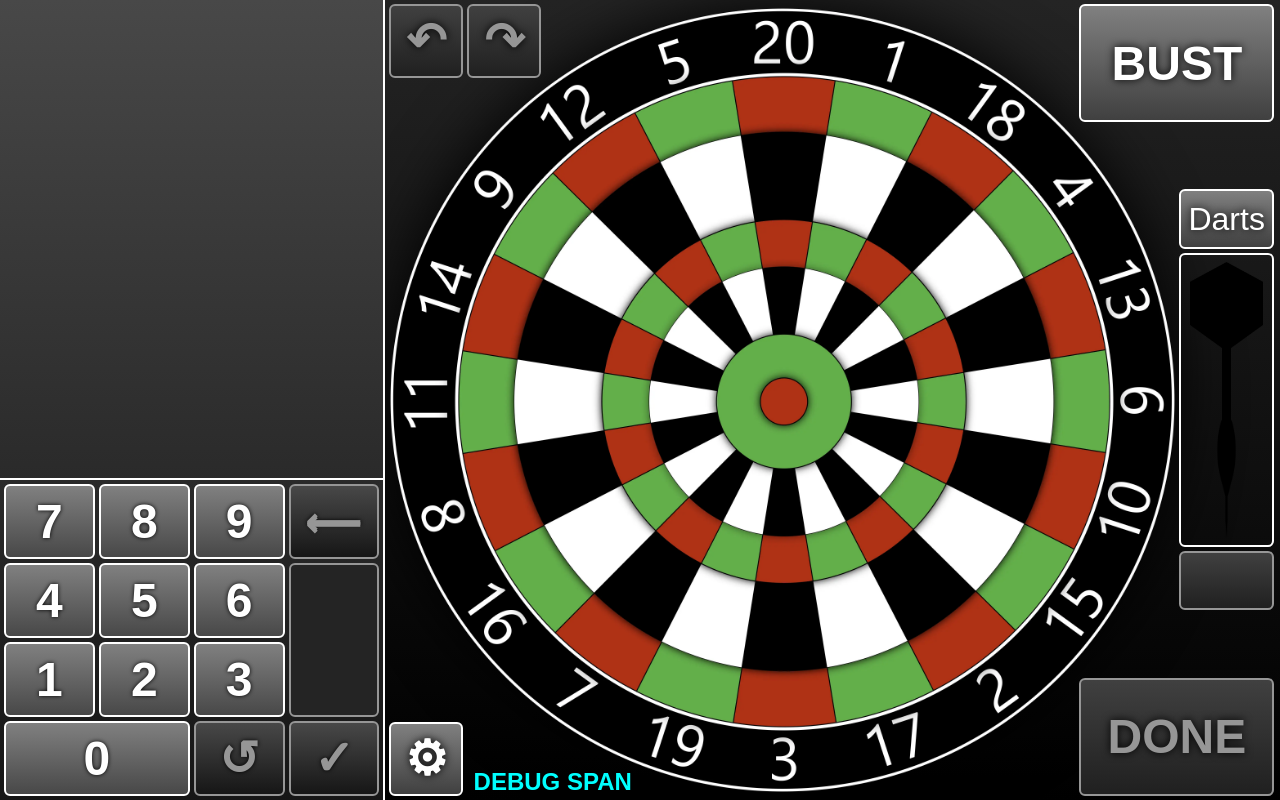
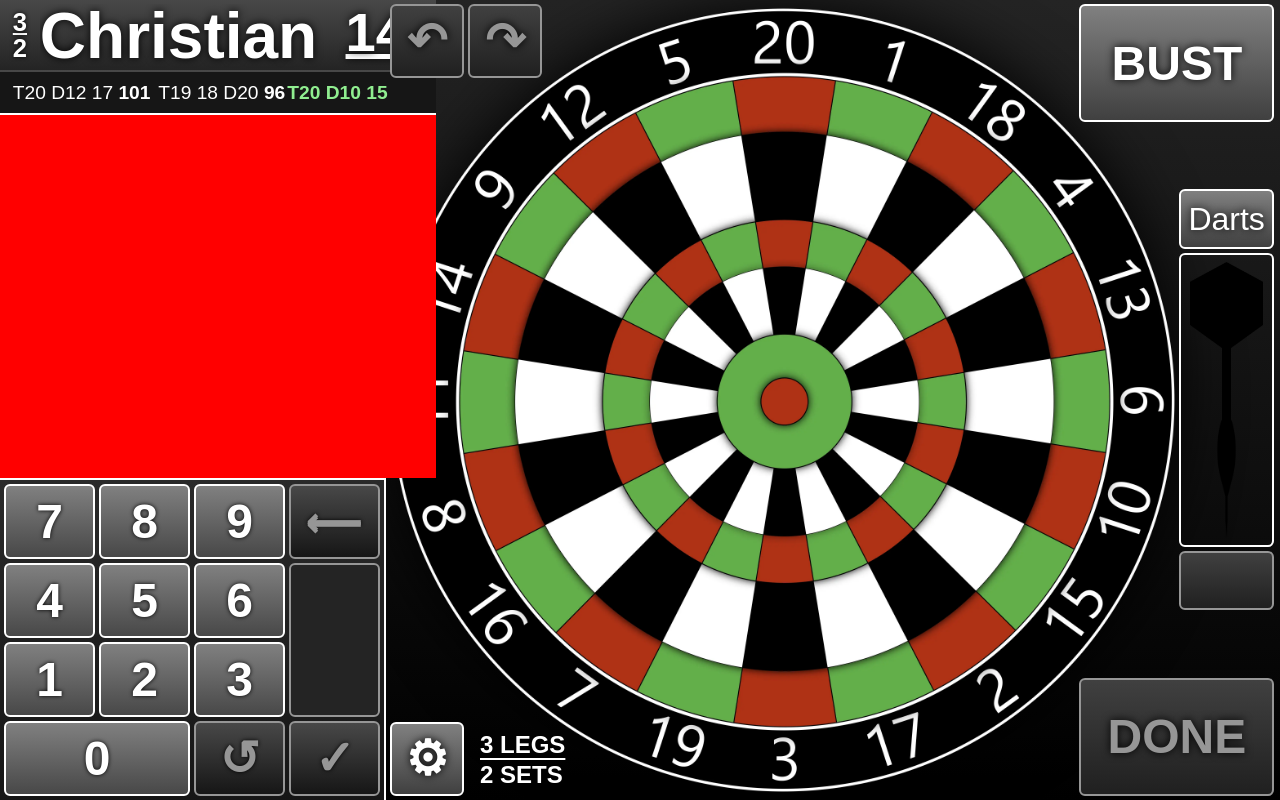
Before and after one commit to ChrisLe5512/Dartscore, a PHP site: page / in a window 1280 px wide. Run offline with PHP 8.4, Linux system fonts and the light colour scheme.

Commit message:
Started implementing scores-section

```diff
--- a/dartscore_new/index.html
+++ b/dartscore_new/index.html
@@ -17,7 +17,31 @@
 	<main>
 		<aside>
 			<section class="scores-section">
-
+				<table class="scores-tbl">
+					<tbody>
+						<!-- Player -->
+						<tr class="player-info">
+							<td>
+								<div>
+									<span class="legs"><u>3</u></span><br>
+									<span class="sets">2</span>
+								</div>
+								<span class="player-name">Christian</span>
+								<span class="player-score">140</span>
+							</td>
+						</tr>
+						<tr class="score-details">
+							<td>
+								<div class="history scrollable">
+									<span class="history-item">T20 D12 17 <b>101</b></span>
+									<span class="history-item">T19 18 D20 <b>96</b></span>
+									<span class="history-item">12 D8 OB <b>53</b></span>
+								</div>
+								<span class="finish">T20 D10 15</span>
+							</td>
+						</tr>
+					</tbody>
+				</table>
 			</section>
 
 			<section class="calc-section">
@@ -50,15 +74,17 @@
 			</section>
 		</aside>
 
-		<section class="hist-section">
-			<table class="hist-tbl">
+		<section class="ctrl-section">
+			<table class="ctrl-tbl">
 				<tbody>
 					<tr>
 						<td class="disabled">&#8630;</td>
 						<td class="disabled">&#8631;</td>
 					</tr>
 					<tr><td class="hidden"></td></tr>
-					<tr><td>&#9881;</td></tr>
+					<tr>
+						<td>&#9881;</td>
+					</tr>
 				</tbody>
 			</table>
 		</section>
@@ -101,7 +127,7 @@
 			</div>
 		</section>
 
-		<span class="debug-span">DEBUG SPAN</span>
+		<span class="debug-span"><u>3 LEGS</u><br>2 SETS</span>
 
 		<!-- <div class="i1610"></div> -->
 		<!-- <div class="i169"></div> -->
--- a/dartscore_new/styles.css
+++ b/dartscore_new/styles.css
@@ -40,6 +40,97 @@ aside {
 	height: 60%;
 	box-sizing: border-box;
 	border-bottom: 2px solid white;
+}
+
+.scores-tbl {
+    width: 100%;
+	height: 100%;
+    border-spacing: 0;
+    color: white;
+	font-weight: bold;
+	line-height: 1;
+	background: red;
+    /* text-align: center; */
+}
+
+.scores-tbl td {
+    /* border: 1px solid white; */
+    /* vertical-align: middle; */
+    padding: 0.5vh 0;
+	display: flex;
+	align-items: center;
+	/* background: linear-gradient(#484848, #242424); */
+}
+
+.player-info {
+	height: 15%;
+	background: linear-gradient(#484848, #242424);
+	border-bottom: 2px solid gray;
+}
+
+.player-info div {
+	padding: 0 1vw;
+	font-size: 2vw;
+	text-shadow: 0 0 0.5vh black;
+}
+
+.player-name {
+	width: 72%;
+    font-size: 5vw;
+    /* margin-top: 1vh; */
+	text-shadow: 0 0 1vh black;
+	white-space: nowrap;
+	overflow: hidden;
+	/* background: red; */
+}
+
+.player-score {
+    font-size: 4.25vw;
+    font-weight: bold;
+	text-shadow: 0 0 1vh black;
+	text-decoration: underline;
+	padding-bottom: 0.75vh;
+    /* background: linear-gradient(#484848, #242424); */
+}
+
+.score-details {
+    height: 10%;
+    display: flex;
+    font-size: 1.5vw;
+	font-weight: normal;
+    background: #161616;
+	border-bottom: 2px solid white;
+    /* padding: 1vh 0; */
+}
+
+.history {
+    display: flex;
+    gap: 3%;
+    overflow-x: auto;
+    white-space: nowrap;
+    padding: 0.5vh 1vw;
+    width: 60%;
+	/* background: black; */
+}
+
+.finish {
+    font-size: 1.5vw;
+    font-weight: bold;
+    color: lightgreen;
+	/* text-align: center; */
+    /* margin-top: 1vh; */
+}
+
+.scrollable {
+    overflow-x: auto;
+    white-space: nowrap;
+    -webkit-overflow-scrolling: touch; /* Smooth scrolling on touch devices */
+    scrollbar-width: none; /* Firefox */
+    -ms-overflow-style: none; /* IE and Edge */
+}
+
+.scrollable::-webkit-scrollbar {
+    display: none; /* WebKit Browsers */
 }
 
 /* CALCULATOR */
@@ -110,7 +201,7 @@ td.back-score {
 
 /* BUTTONS */
 
-.hist-section {
+.ctrl-section {
 	position: relative;
 	display: flex;
 	flex-direction: column;
@@ -120,7 +211,7 @@ td.back-score {
 	z-index: 1;
 }
 
-.hist-tbl {
+.ctrl-tbl {
 	table-layout: fixed;
 	border-spacing: 4px;
 	width: 12.5vw;
@@ -131,7 +222,7 @@ td.back-score {
 	color: white;
 }
 
-.hist-tbl td {
+.ctrl-tbl td {
 	height: 7.5%;
 	font-size: 6vh;
 	line-height: 1;
@@ -143,17 +234,22 @@ td.back-score {
 	cursor: pointer;
 }
 
-.hist-tbl td.disabled {
+.ctrl-tbl td.disabled {
 	color: #969696;
 	background: linear-gradient(#404040, #202020);
 	border: 2px solid #969696;
 	cursor: default;
 }
 
-.hist-tbl td.hidden {
+.ctrl-tbl td.hidden {
 	height: 64%;
 	visibility: hidden;
 	pointer-events: none;
+}
+
+.ctrl-tbl b {
+	font-size: 2vh;
+	line-height: 1;
 }
 
 .btn-section {
@@ -329,11 +425,13 @@ td.back-score {
 
 .debug-span {
 	position: absolute;
-	top: 96vh;
-	left: 37vw;
-	color: aqua;
+	bottom: 1.2vh;
+	left: 37.5vw;
+	color: white;
 	font-size: 3vh;
 	font-weight: bold;
+	text-underline-offset: 0.6vh;
+	line-height: 1.25;
 }
 
 .i1610 {
```
